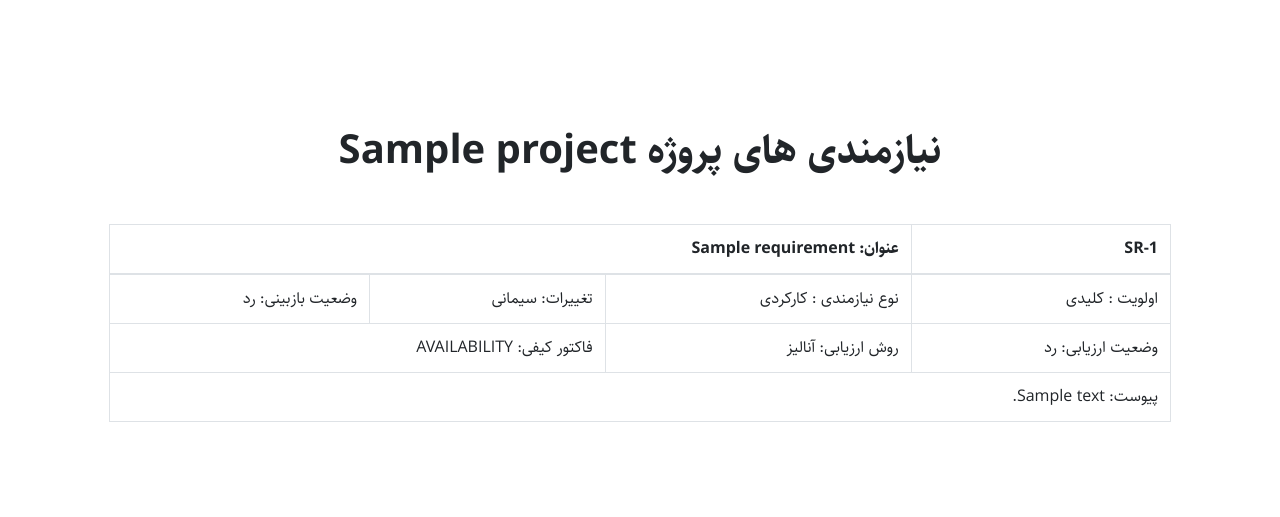
After one commit to roohix/Requirement-engineering, a Flask app: page /export/html/1 in a window 1280 px wide. The commit adds this page. Shown: the top 517 px of the page. Run offline with Flask 2, Linux system fonts and the light colour scheme; a user stored in the database is signed in; tables that the repository leaves empty hold one stand-in row (values such as "Sample post"); some libraries are stand-ins or nearby versions.

Commit message:
first release

```diff
--- a/requirement/__init__.py
+++ b/requirement/__init__.py
@@ -13,3 +13,4 @@ login_manager = LoginManager(app)
 login_manager.login_view = 'login_page'
 login_manager.login_message_category = "info"
 from requirement import routes
+# from requirement import utils
--- a/requirement/forms.py
+++ b/requirement/forms.py
@@ -18,6 +18,7 @@ class RegisterForm(FlaskForm):
         if user:
             raise ValidationError('Email already exist !')
 
+    name = StringField(label='', validators=[Length(min=2, max=30), DataRequired()])
     username = StringField(label='', validators=[Length(min=2, max=30), DataRequired()])
     password1 = PasswordField(label='', validators=[Length(min=4), DataRequired()])
     password2 = PasswordField(label='', validators=[EqualTo('password1'), DataRequired()])
--- a/requirement/routes.py
+++ b/requirement/routes.py
@@ -9,6 +9,8 @@ from requirement.forms import RegisterForm, LoginForm, ProjectForm, RequirementF
 from requirement.models import User, Project, Requirement
 from flask_login import login_user, logout_user, login_required, current_user
 
+from requirement.utils import get_dict, get_tree
+
 
 @app.route("/", methods=['POST', 'GET'])
 @login_required
@@ -16,144 +18,12 @@ def index():
     return redirect("/project")
 
 
-@app.route("/project", methods=['GET', 'POST'])
-@login_required
-def project_page():
-    form = ProjectForm()
-    if request.method == 'POST':
-        if form.validate_on_submit():
-            project = Project(name=form.name.data, description=form.description.data, owner=current_user.id)
-            db.session.add(project)
-            db.session.commit()
-            flash('پروژه با موفقیت ثبت شد', category='success')
-        return redirect('/project')
-    else:
-        project = Project.query.filter_by(owner=current_user.id)
-        return render_template('project.html', form=form, projects=project)
-
-@app.route('/project/remove/<int:project_id>')
-@login_required
-def project_remove(project_id):
-    project = Project.query.get_or_404(project_id)
-    try:
-        db.session.delete(project)
-        db.session.commit()
-        return redirect(url_for('project_page'))
-    except:
-        return 'مشکلی در حذف بوجود آمد'
-
-@app.route('/req/edit/<int:req>', methods=['GET', 'POST'])
-def edit_req(req):
-    re = Requirement.query.filter_by(id=req).first()
-    if request.method == 'POST':
-        form = RequirementForm()
-        if form.validate_on_submit():
-            re.title = form.title.data
-            re.level = form.level.data
-            re.priority = form.priority.data
-            re.req_type = form.req_type.data
-            re.changes = form.changes.data
-            re.review = form.review.data
-            re.evaluation = form.evaluation.data
-            re.evaluation_method = form.evaluation_method.data
-            re.quality_factor = form.quality_factor.data
-            re.description = form.description.data
-            re.parent_id = form.parent.data
-        db.session.commit()
-        return redirect(url_for('requirement_page', project=re.project))
-
-    else:
-        form = RequirementForm(obj=re)
-        requirement_list = Requirement.query.filter_by(project=re.project)
-        form.parent.choices = sorted([(0, '---')] + [(i.id, i.title) for i in requirement_list.order_by('id')])
-        form.parent.process_data(re.parent_id)
-        return render_template('req_edit.html', form=form)
-
-
-@app.route("/requirement/<int:project>", methods=['GET', 'POST', 'PUT'])
-@login_required
-def requirement_page(project):
-    my_project = Project.query.filter_by(id=project).first()
-    form = RequirementForm()
-    requirement_list = Requirement.query.filter_by(project=project)
-    form.parent.choices = sorted([(0, '---')] + [(i.id, i.title) for i in requirement_list.order_by('id')])
-
-    filter_form = RequirementFormFilter()
-    if request.method == 'POST':
-        if form.validate_on_submit():
-            req = Requirement(
-                title=form.title.data,
-                level=form.level.data,
-                priority=form.priority.data,
-                req_type=form.req_type.data,
-                changes=form.changes.data,
-                review=form.review.data,
-                evaluation=form.evaluation.data,
-                evaluation_method=form.evaluation_method.data,
-                quality_factor=form.quality_factor.data,
-                description=form.description.data,
-                parent_id=form.parent.data,
-                project=int(project)
-            )
-            db.session.add(req)
-            db.session.commit()
-            flash('نیازمندی با موفقیت ثبت شد', category='success')
-            return redirect('/requirement/1')
-        elif filter_form.validate_on_submit():
-            priority = filter_form.priority.data
-            req_type = filter_form.req_type.data
-            changes = filter_form.changes.data
-            review = filter_form.review.data
-            evaluation = filter_form.evaluation.data
-            evaluation_method = filter_form.evaluation_method.data
-            quality_factor = filter_form.quality_factor.data
-
-            requirement = Requirement.query.filter(Requirement.priority.in_(map(int, priority)),
-                                                   Requirement.req_type.in_(map(int, req_type)),
-                                                   Requirement.changes.in_(map(int, changes)),
-                                                   Requirement.review.in_(map(int, review)),
-                                                   Requirement.evaluation.in_(map(int, evaluation)),
-                                                   Requirement.evaluation_method.in_(map(int, evaluation_method)),
-                                                   Requirement.quality_factor.in_(map(int, quality_factor)),
-                                                   )
-
-            if filter_form.check.data:
-                requirement = Requirement.query.filter(or_(Requirement.priority.in_(map(int, priority)),
-                                                           Requirement.req_type.in_(map(int, req_type)),
-                                                           Requirement.changes.in_(map(int, changes)),
-                                                           Requirement.review.in_(map(int, review)),
-                                                           Requirement.evaluation.in_(map(int, evaluation)),
-                                                           Requirement.evaluation_method.in_(
-                                                               map(int, evaluation_method)),
-                                                           Requirement.quality_factor.in_(map(int, quality_factor)),
-                                                           ))
-
-            return render_template('requirement.html', requirement=requirement, form=form, project=project,
-                                   filter_form=filter_form, my_project=my_project)
-        else:
-            return redirect('/requirement/1')
-    else:
-        return render_template('requirement_list.html', requirement=requirement_list, form=form, project=project,
-                               filter_form=filter_form, my_project=my_project)
-
-
-@app.route('/requirement/remove/<int:req>')
-@login_required
-def requirement_remove(req):
-    requirement = Requirement.query.get_or_404(req)
-    try:
-        db.session.delete(requirement)
-        db.session.commit()
-        return redirect(url_for('requirement_page', project=requirement.project))
-    except:
-        return 'مشکلی در حذف بوجود آمد'
-
-
 @app.route('/register', methods=['GET', 'POST'])
 def register_page():
     form = RegisterForm()
     if form.validate_on_submit():
-        user_to_create = User(username=form.username.data,
+        user_to_create = User(name=form.name.data,
+                              username=form.username.data,
                               email=form.email.data,
                               password=form.password1.data)
         login_user(user_to_create)
@@ -189,94 +59,156 @@ def logout_page():
     return redirect(url_for('login_page'))
 
 
-def get_tree(base_req, dest_dict):
-    dest_dict = {
-        "id": base_req.id,
-        "parent": base_req.parent_id,
-        "title": base_req.title,
-        "level": "R" if base_req.parent_id == 0 else 'SR',
-        "priority": "کلیدی" if base_req.priority == 1 else "ضروری" if base_req.priority == 2 else "اختیاری",
-        "req_type": "کارکردی" if base_req.req_type == 1 else 'غیرکارکردی',
-        "changes": "سیمانی" if base_req.changes == 1 else 'بسامدی',
-        "review": "رد" if base_req.review == 1 else "قبول" if base_req.review == 2 else "انتظار",
-        "evaluation": "رد" if base_req.evaluation == 1 else "قبول" if base_req.evaluation == 2 else "انتظار" if base_req.evaluation == 3 else "ملاقات شده",
-        "evaluation_method": "آنالیز" if base_req.evaluation == 1 else "شبیه سازی" if base_req.evaluation == 2 else "بازرسی" if base_req.evaluation == 3 else "تست سیستم" if base_req.evaluation == 4 else "تست کامپوننت",
-        "quality_factor": q_fac(base_req.quality_factor),
-        "description": base_req.description,
-    }
+@app.route("/project", methods=['GET', 'POST'])
+@login_required
+def project_page():
+    form = ProjectForm()
+    if request.method == 'POST':
+        if form.validate_on_submit():
+            project = Project(name=form.name.data, description=form.description.data, owner=current_user.id)
+            db.session.add(project)
+            db.session.commit()
+            flash('پروژه با موفقیت ثبت شد', category='success')
+        return redirect('/project')
+    else:
+        project = Project.query.filter_by(owner=current_user.id)
+        return render_template('project.html', form=form, projects=project)
 
-    children = base_req.children
 
-    if children:
+@app.route('/project/remove/<int:project_id>')
+@login_required
+def project_remove(project_id):
+    project = Project.query.get_or_404(project_id)
+    try:
+        db.session.delete(project)
+        db.session.commit()
+        return redirect(url_for('project_page'))
+    except:
+        return 'مشکلی در حذف بوجود آمد'
 
-        dest_dict['children'] = {}
 
-        for child in children:
-            dest_dict['children'] = get_tree(child, dest_dict)
-            return dest_dict
+@app.route('/req/edit/<int:req>', methods=['GET', 'POST'])
+@login_required
+def edit_req(req):
+    re = Requirement.query.filter_by(id=req).first()
+    my_project = Project.query.filter_by(id=re.project, owner=current_user.id).first()
+    if my_project is None:
+        return 'پروژه وجود ندارد یا دسترسی غیرمجاز است'
+    if request.method == 'POST':
+        form = RequirementForm()
+        if form.validate_on_submit():
+            re.title = form.title.data
+            re.level = form.level.data
+            re.priority = form.priority.data
+            re.req_type = form.req_type.data
+            re.changes = form.changes.data
+            re.review = form.review.data
+            re.evaluation = form.evaluation.data
+            re.evaluation_method = form.evaluation_method.data
+            re.quality_factor = form.quality_factor.data
+            re.description = form.description.data
+            re.parent_id = form.parent.data
+        db.session.commit()
+        return redirect(url_for('requirement_page', project=re.project))
 
     else:
-        return dest_dict
-
-    return dest_dict
+        form = RequirementForm(obj=re)
+        requirement_list = Requirement.query.filter_by(project=re.project)
+        form.parent.choices = sorted([(0, '---')] + [(i.id, i.title) for i in requirement_list.order_by('id')])
+        form.parent.process_data(re.parent_id)
+        return render_template('req_edit.html', form=form)
 
 
-def q_fac(q):
-    if q == 1:
-        return "AVAILABILITY"
-    elif q == 2:
-        return "FLEXBILITY"
-    elif q == 3:
-        return "INTEGRITY"
-    elif q == 4:
-        return "MAINTAINABILITY"
-    elif q == 5:
-        return "PORTABILITY"
-    elif q == 6:
-        return "RELIABILITY"
-    elif q == 7:
-        return "SAFETY"
-    elif q == 8:
-        return "SECURITY"
-    elif q == 9:
-        return "SUPPORTABILITY"
-    elif q == 10:
-        return "SUSTAINABILITY"
+@app.route("/requirement/<int:project>", methods=['GET', 'POST', 'PUT'])
+@login_required
+def requirement_page(project):
+    my_project = Project.query.filter_by(id=project, owner=current_user.id).first()
+    if my_project is None:
+        return 'پروژه وجود ندارد یا دسترسی غیرمجاز است'
+    form = RequirementForm()
+    requirement_list = Requirement.query.filter_by(project=project)
+    form.parent.choices = sorted([(0, '---')] + [(i.id, i.title) for i in requirement_list.order_by('id')])
+
+    filter_form = RequirementFormFilter()
+    if request.method == 'POST':
+        if form.validate_on_submit():
+            req = Requirement(
+                title=form.title.data,
+                level=form.level.data,
+                priority=form.priority.data,
+                req_type=form.req_type.data,
+                changes=form.changes.data,
+                review=form.review.data,
+                evaluation=form.evaluation.data,
+                evaluation_method=form.evaluation_method.data,
+                quality_factor=form.quality_factor.data,
+                description=form.description.data,
+                parent_id=form.parent.data,
+                project=int(project)
+            )
+            db.session.add(req)
+            db.session.commit()
+            flash('نیازمندی با موفقیت ثبت شد', category='success')
+            return redirect(url_for("requirement_page", project=project))
+        elif filter_form.validate_on_submit():
+            priority = filter_form.priority.data
+            req_type = filter_form.req_type.data
+            changes = filter_form.changes.data
+            review = filter_form.review.data
+            evaluation = filter_form.evaluation.data
+            evaluation_method = filter_form.evaluation_method.data
+            quality_factor = filter_form.quality_factor.data
+
+            requirement = Requirement.query.filter(Requirement.priority.in_(map(int, priority)),
+                                                   Requirement.req_type.in_(map(int, req_type)),
+                                                   Requirement.changes.in_(map(int, changes)),
+                                                   Requirement.review.in_(map(int, review)),
+                                                   Requirement.evaluation.in_(map(int, evaluation)),
+                                                   Requirement.evaluation_method.in_(map(int, evaluation_method)),
+                                                   Requirement.quality_factor.in_(map(int, quality_factor)),
+                                                   )
+
+            if filter_form.check.data:
+                requirement = Requirement.query.filter(or_(Requirement.priority.in_(map(int, priority)),
+                                                           Requirement.req_type.in_(map(int, req_type)),
+                                                           Requirement.changes.in_(map(int, changes)),
+                                                           Requirement.review.in_(map(int, review)),
+                                                           Requirement.evaluation.in_(map(int, evaluation)),
+                                                           Requirement.evaluation_method.in_(
+                                                               map(int, evaluation_method)),
+                                                           Requirement.quality_factor.in_(map(int, quality_factor)),
+                                                           ))
+
+            return render_template('requirement.html', requirement=requirement, form=form, project=project,
+                                   filter_form=filter_form, my_project=my_project)
+        else:
+            return redirect(url_for("requirement_page", project=project))
     else:
-        return "USABILITY"
+        return render_template('requirement_list.html', requirement=requirement_list, form=form, project=project,
+                               filter_form=filter_form, my_project=my_project)
 
 
-def get_dict(requirements, button):
-    lists = []
-
-    for req in requirements:
-
-        d = dict({
-            "tt_key": req.id,
-            "tt_parent": req.parent_id,
-            "title": req.title,
-            "level": "R" if req.parent_id == 0 else 'SR',
-            "priority": "کلیدی" if req.priority == 1 else "ضروری" if req.priority == 2 else "اختیاری",
-            "req_type": "کارکردی" if req.req_type == 1 else 'غیرکارکردی',
-            "changes": "سیمانی" if req.changes == 1 else 'بسامدی',
-            "review": "رد" if req.review == 1 else "قبول" if req.review == 2 else "انتظار",
-            "evaluation": "رد" if req.evaluation == 1 else "قبول" if req.evaluation == 2 else "انتظار" if req.evaluation == 3 else "ملاقات شده",
-            "evaluation_method": "آنالیز" if req.evaluation == 1 else "شبیه سازی" if req.evaluation == 2 else "بازرسی" if req.evaluation == 3 else "تست سیستم" if req.evaluation == 4 else "تست کامپوننت",
-            "quality_factor": q_fac(req.quality_factor),
-            "description": req.description,
-            "button": "<a href='{}' class='btn btn-sm  btn-info m-1' style='width:60px'>ویرایش</a> <a href='{}' "
-                      "class='btn btn-sm  btn-danger m-1' style='width:60px'>حذف</a>".format(
-                url_for('edit_req', req=req.id), url_for('requirement_remove', req=req.id))
-        })
-        if not button:
-            d.pop('button', None)
-        lists.append(d)
-
-    return lists
+@app.route('/requirement/remove/<int:req>')
+@login_required
+def requirement_remove(req):
+    requirement = Requirement.query.get_or_404(req)
+    my_project = Project.query.filter_by(id=requirement.project, owner=current_user.id).first()
+    if my_project is None:
+        return 'پروژه وجود ندارد یا دسترسی غیرمجاز است'
+    try:
+        db.session.delete(requirement)
+        db.session.commit()
+        return redirect(url_for('requirement_page', project=requirement.project))
+    except:
+        return 'مشکلی در حذف بوجود آمد'
 
 
 @app.route('/json/<int:project>', methods=['POST', 'GET'])
+@login_required
 def ajax(project):
+    my_project = Project.query.filter_by(id=project, owner=current_user.id).first()
+    if my_project is None:
+        return 'پروژه وجود ندارد یا دسترسی غیرمجاز است'
     requirement = Requirement.query.filter_by(project=project).all()
     d = get_dict(requirement, True)
     data = {"data": d}
@@ -285,7 +217,11 @@ def ajax(project):
 
 
 @app.route('/export/json/<int:project>', methods=['GET'])
+@login_required
 def export_json_page(project):
+    my_project = Project.query.filter_by(id=project, owner=current_user.id).first()
+    if my_project is None:
+        return 'پروژه وجود ندارد یا دسترسی غیرمجاز است'
     requirement = Requirement.query.filter_by(project=project).all()
     d = get_dict(requirement, False)
     data = {"data": d}
@@ -294,7 +230,11 @@ def export_json_page(project):
 
 
 @app.route('/export/json2/<int:project>', methods=['GET'])
+@login_required
 def export_json2_page(project):
+    my_project = Project.query.filter_by(id=project, owner=current_user.id).first()
+    if my_project is None:
+        return 'پروژه وجود ندارد یا دسترسی غیرمجاز است'
     requirements = Requirement.query.filter_by(parent_id=0, project=project)
     requirements_dict = {}
     requirements_dict2 = []
@@ -303,3 +243,15 @@ def export_json2_page(project):
 
     json_object = json.dumps(requirements_dict2, indent=4, ensure_ascii=False)
     return str(json_object)
+
+
+@app.route('/export/html/<int:project_id>', methods=["GET"])
+@login_required
+def export_html(project_id):
+    my_project = Project.query.filter_by(id=project_id, owner=current_user.id).first()
+    if my_project is None:
+        return 'پروژه وجود ندارد یا دسترسی غیرمجاز است'
+    project = Project.query.filter_by(id=project_id).first()
+    requirement = Requirement.query.filter_by(project=project_id).all()
+    req = get_dict(requirement, False)
+    return render_template('html_export.html', req=req, project=project)
--- /dev/null
+++ b/requirement/templates/html_export.html
@@ -0,0 +1,58 @@
+<!doctype html>
+<html lang="en" dir="rtl">
+<head>
+    <meta charset="utf-8">
+    <meta name="viewport" content="width=device-width, initial-scale=1, shrink-to-fit=no">
+    <link rel="stylesheet" href="{{ url_for('static',filename='css/bootstrap.min.css')}}">
+    <link rel="stylesheet" href="{{ url_for('static',filename='css/main.css')}}">
+
+</head>
+
+<body>
+
+
+<main role="main" class="container">
+    <div class="starter-template">
+    <h1 class="mb-5 font-weight-bold">نیازمندی های پروژه {{project.name}}</h1>
+{% for r in req %}
+
+<table class="table table-bordered text-left mb-5">
+    <thead>
+    <tr>
+        <th class="tg-0lax" colspan="1">{{ r.level }}-{{ r.tt_key }}</th>
+        <th class="tg-0lax" colspan="4">عنوان:  {{ r.title }}</th>
+    </tr>
+    </thead>
+    <tbody>
+    <tr>
+        <td class="tg-0lax">  اولویت : {{ r.priority}}</td>
+        <td class="tg-0lax">نوع نیازمندی : {{r.req_type}}</td>
+        <td class="tg-0lax">تغییرات: {{r.changes}}</td>
+        <td class="tg-0lax">وضعیت بازبینی: {{r.review}}</td>
+    </tr>
+    <tr>
+        <td class="tg-0lax">وضعیت ارزیابی: {{r.evaluation}}</td>
+        <td class="tg-0lax">روش ارزیابی: {{r.evaluation_method}}</td>
+        <td class="tg-0lax" colspan="2">فاکتور کیفی: {{r.quality_factor}}</td>
+
+    </tr>
+    <tr>
+        <td class="tg-0lax" colspan="4"> پیوست: {{r.description}}</td>
+    </tr>
+
+    </tbody>
+</table>
+
+{% endfor %}
+    </div>
+</main>
+
+
+<script src="{{ url_for('static',filename='js/popper.min.js')}}"></script>
+<script src="{{ url_for('static',filename='js/bootstrap.min.js')}}"></script>
+<script>window.jQuery || document.write('<script src="{{ url_for('static',filename='js / jquery - 3.3.1.slim.min.js')}}"><\/script>')</script>
+<script src="{{ url_for('static',filename='js/jquery-3.3.1.slim.min.js')}} "
+        integrity="sha384-xrRywqdh3PHs8keKZN+8zzc5TX0GRTLCcmivcbNJWm2rs5C8PRhcEn3czEjhAO9o"
+        crossorigin="anonymous"></script>
+</body>
+</html>
--- a/requirement/templates/login.html
+++ b/requirement/templates/login.html
@@ -16,5 +16,11 @@
 <br>
     {{form.submit(class="btn btn-lg btn-block btn-primary")}}
 </form>
+<div class="mt-3 text">
+    عضو نیستید ؟
+    <a href="{{ url_for('register_page')}}">
+        ثبت نام
+    </a>
+</div>
 
 {% endblock %}
```
Also changed, not shown: requirement.txt (added, +19 -0 lines), requirement/models.py (+4 -3 lines), requirement/templates/base.html (+11 -2 lines), requirement/templates/register.html (+6 -2 lines), requirement/templates/requirement_list.html (+1 -11 lines), requirement/utils.py (added, +87 -0 lines).
